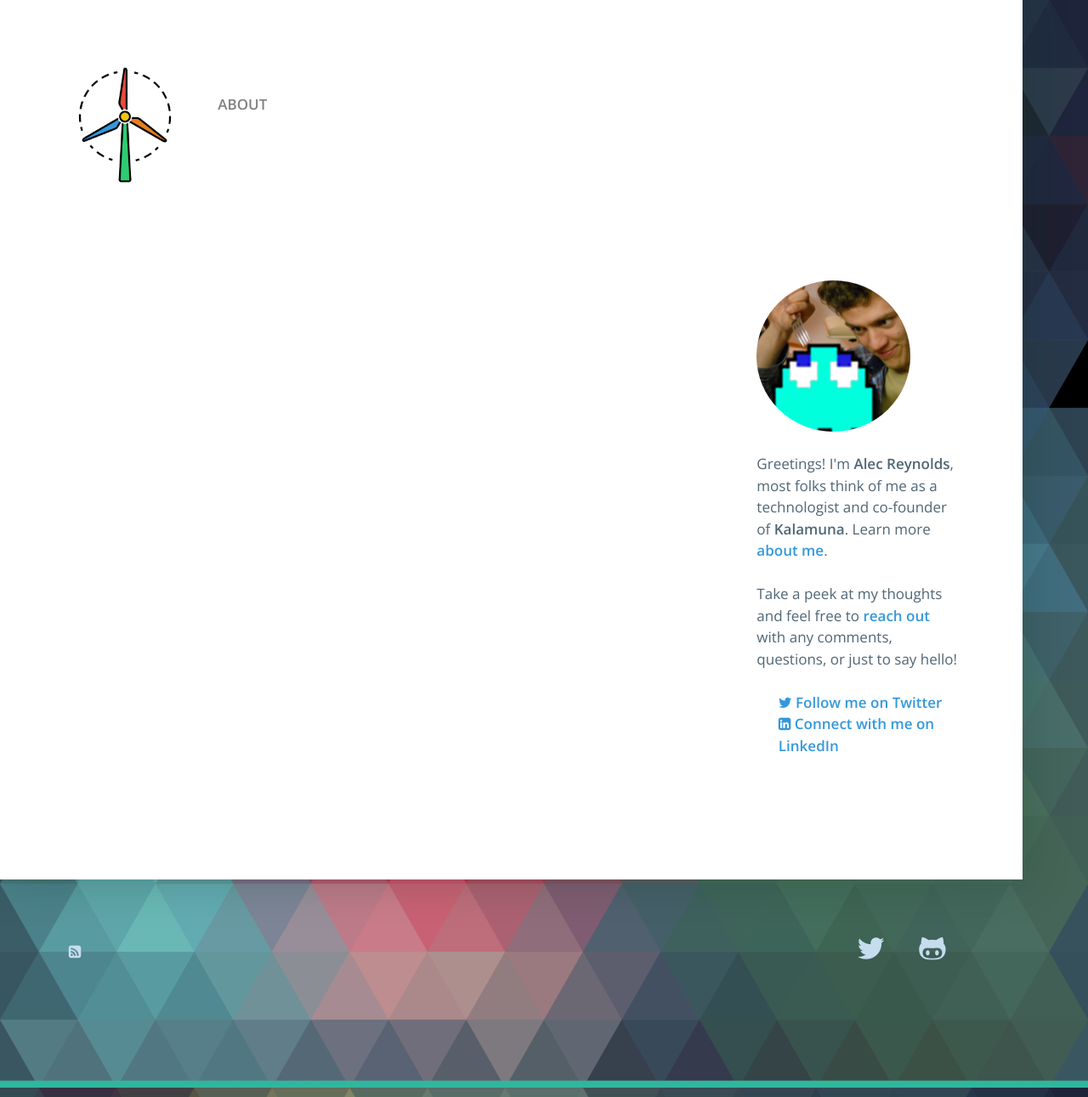
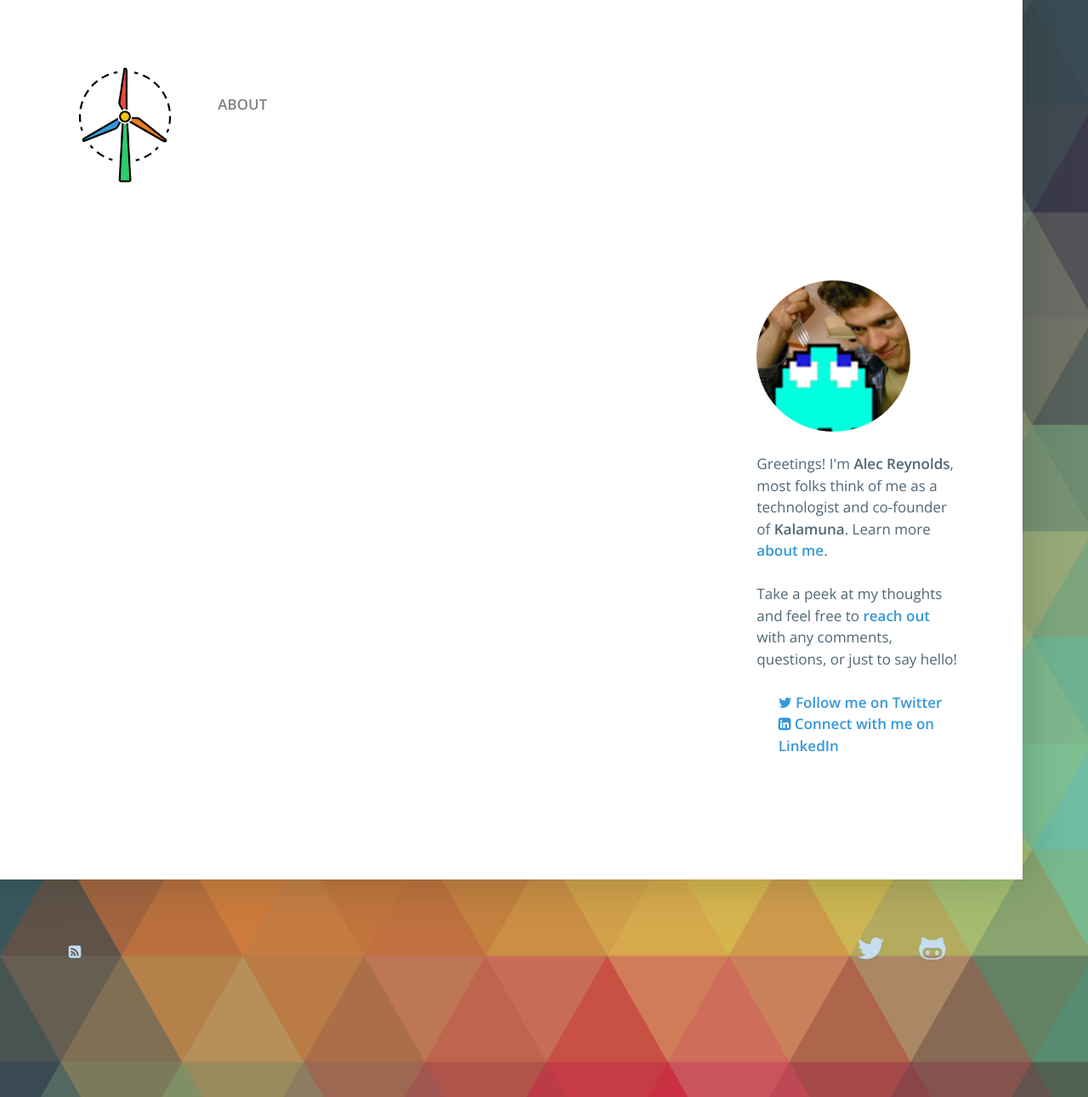
Before and after one commit to reynoldsalec/reynoldsalec.github.io, a Jekyll site: the page built from index.html, in a window 1280 px wide. Shown: the whole page at 85% size. Built offline with Jekyll 4.4.1, drawn with Linux system fonts in a browser that asks for light colours; nearby versions of some CDN libraries; Markdown is read by kramdown in place of the engine named in the settings; the list of posts is cut into pages by our own code.

Commit message:
Fix background sizing.

```diff
--- a/assets/css/styles.css
+++ b/assets/css/styles.css
@@ -179,8 +179,7 @@ html {
 
 body {
   min-height: 100%;
-  background: url("../img/background-scaled.png") repeat-y;
-  background-size: contain; }
+  background: url("../img/background-scaled.png") repeat-y; }
 
 p, ul,
 ol,
```
Also changed, not shown: 3 other files.
